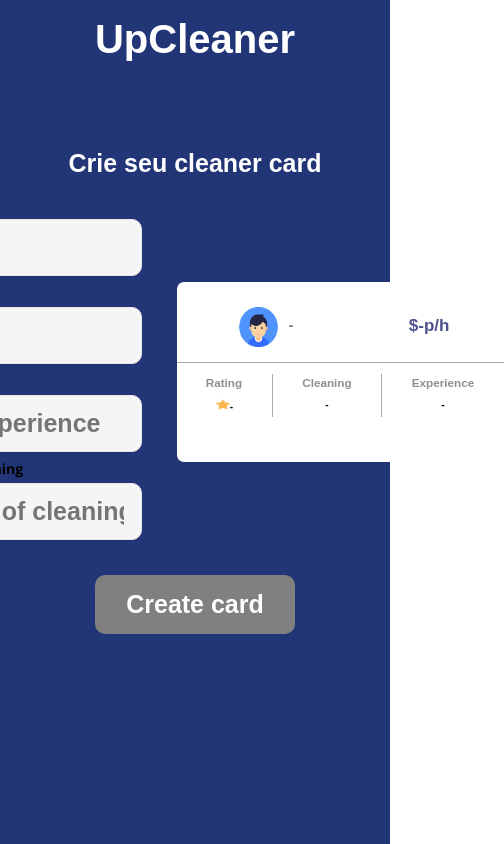
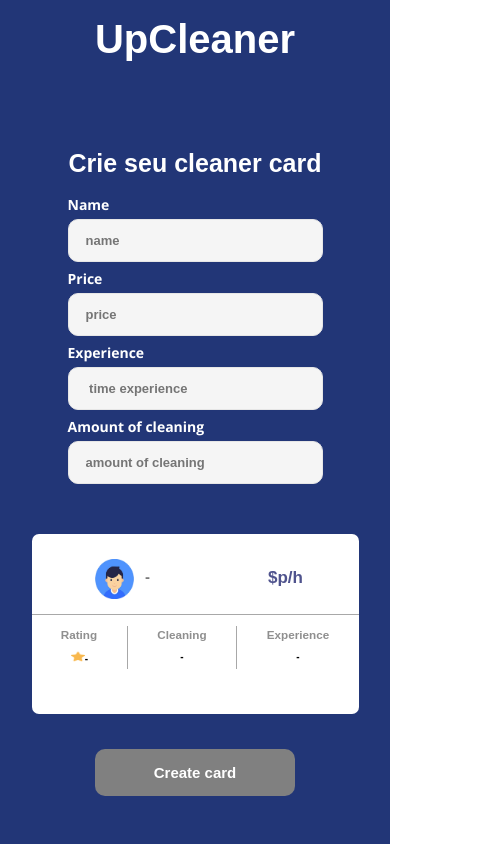
Before and after one commit to Ryanluc7reis/cleaner-project24, a Next.js app: page /createCard in a window 390 px wide. Shown: the whole page, 504 px wide, since content can reach past the window. Built offline with nearby package versions, Linux system fonts and the light colour scheme.

Commit message:
Criado responsividade de createCard page + ajuste css em profile page

```diff
--- a/pages/createCard.jsx
+++ b/pages/createCard.jsx
@@ -27,6 +27,9 @@ const FlexInputAndCard = styled.div`
   display: flex;
   gap: 35px;
   align-items: center;
+  @media (max-width: 634px) {
+    flex-direction: column;
+  }
 `
 const Title = styled.h1`
   font-size: 25px;
@@ -42,6 +45,19 @@ const FlexButton = styled.div`
 `
 const InputAlt = styled(Input)`
   padding: 13px 17px;
+  @media (max-width: 430px) {
+    font-size: 13px;
+  }
+`
+const ButtonAlt = styled(Button)`
+  @media (max-width: 430px) {
+    font-size: 15px;
+  }
+`
+const CardAlt = styled(Card)`
+  @media (max-width: 356px) {
+    width: 305px;
+  }
 `
 const LogoAlt = styled(Logo)`
   padding: 17px 18px;
@@ -127,23 +143,23 @@ export default function CreateCardCleaner() {
               placeholder="amount of cleaning"
             />
           </FlexInputs>
-          <Card
+          <CardAlt
             none
             name={name}
-            price={'$' + price + 'p/h'}
+            price={price}
             experience={experience}
             amountCleaning={amountCleaning}
           />
         </FlexInputAndCard>
 
         <FlexButton>
-          <Button
+          <ButtonAlt
             loading={loading}
             type="submit"
             disabled={name && price && experience && amountCleaning ? false : true}
           >
             Create card
-          </Button>
+          </ButtonAlt>
         </FlexButton>
       </Form>
     </Container>
--- a/src/components/cardcleaner/Card.jsx
+++ b/src/components/cardcleaner/Card.jsx
@@ -4,7 +4,7 @@ import Button from '../form/Button'
 import { useState } from 'react'
 
 const Card = styled.div`
-  min-width: 327px;
+  width: 327px;
   height: 210px;
   border-radius: 7px;
   background: white;
@@ -143,7 +143,7 @@ export default function CardCleaner({
           <MaleIcon src="/maleicon.png" />
           <NameCleaner>{name || '-'}</NameCleaner>
         </div>
-        <PriceCleaner>{'$' + '-' + 'p/h' || '$' + price + 'p/h'}</PriceCleaner>
+        <PriceCleaner>{'$' + price + 'p/h' || '$' + '-' + 'p/h'}</PriceCleaner>
       </NameandPric>
       <Barra />
       <ContAbout>
--- a/src/components/form/Input.jsx
+++ b/src/components/form/Input.jsx
@@ -28,10 +28,10 @@ const StyledInput = styled.input`
   }
 `
 
-const Input = ({ label, password, ...props }) => {
+const Input = ({ label, colorlabel, password, ...props }) => {
   return (
     <InputContainer>
-      <StyledLabel> {label}</StyledLabel>
+      <StyledLabel style={{ ...(colorlabel && { color: 'white' }) }}> {label}</StyledLabel>
       <StyledInput
         type={password ? 'password' : 'text'}
         autoComplete={password ? 'auto-complete' : null}
```
Also changed, not shown: pages/dashboard/profile.jsx (+11 -3 lines).
